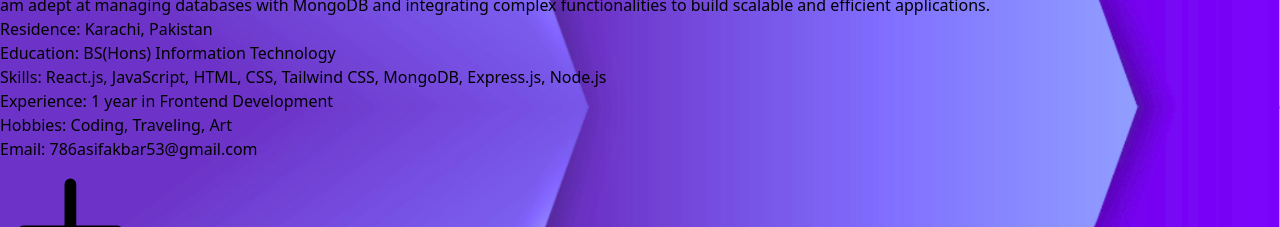
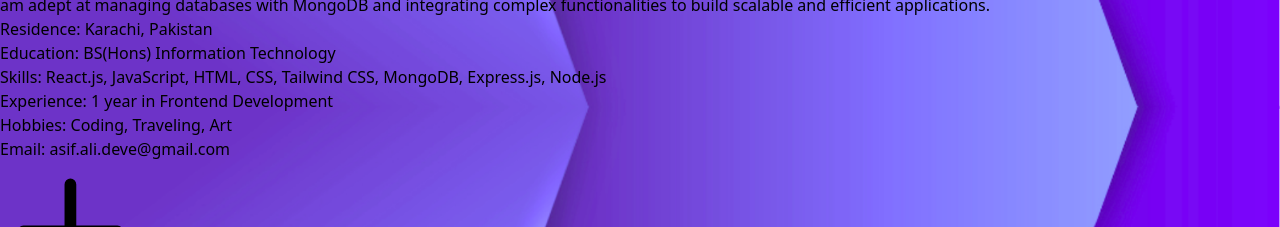
Before and after one commit to 786asifakbar/porto, a React (Vite) app: page / in a window 1280 px wide. Shown: the part 1480-1707 px from the top of the page. Built offline with nearby package versions, Linux system fonts and the light colour scheme.

Commit message:
fix: update email address in About component

```diff
--- a/src/components/About.jsx
+++ b/src/components/About.jsx
@@ -44,7 +44,7 @@ const About = () => {
             { label: "Skills", value: "React.js, JavaScript, HTML, CSS, Tailwind CSS, MongoDB, Express.js, Node.js" },
             { label: "Experience", value: "1 year in Frontend Development" },
             { label: "Hobbies", value: "Coding, Traveling, Art" },
-            { label: "Email", value: "786asifakbar53@gmail.com" },
+            { label: "Email", value: "asif.ali.deve@gmail.com" },
           ].map((item, index) => (
             <div key={index} className="transition-transform duration-500 transform hover:translate-x-2 hover:-translate-y-2 shadow-lg bg-gradient-to-b from-gray-700 to-purple-800 p-4 rounded-md">
               <p>
```
